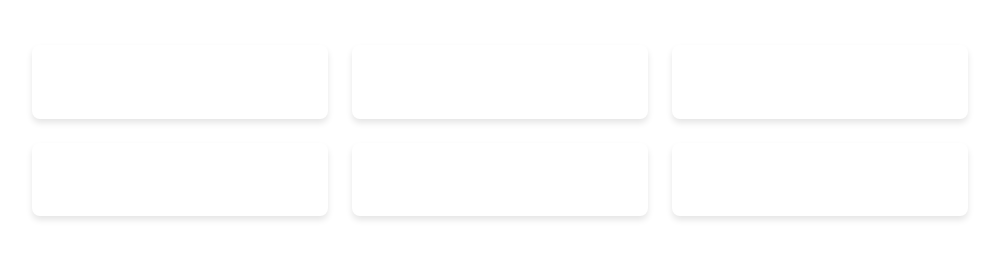
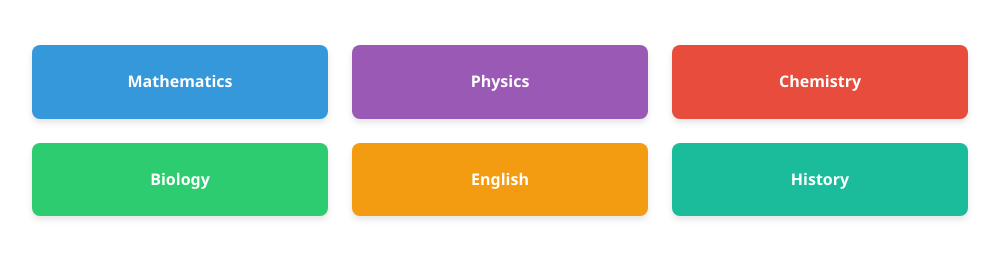
Before and after one commit to testtestwebiste/officialtest, a plain HTML site: page ig.html in a window 1280 px wide. Shown: the part 135-394 px from the top of the page, without its empty margins (140-1139 px from the left). Drawn offline with Linux system fonts and the light colour scheme.

Commit message:
Update ig.html

```diff
--- a/ig.html
+++ b/ig.html
@@ -15,12 +15,12 @@
 
         <main>
             <div class="subject-grid">
-                <a href="index.html" class="subject-btn" data-color="#3498DB">Mathematics</a>
-                <a href="index.html" class="subject-btn" data-color="#9B59B6">Physics</a>
-                <a href="index.html" class="subject-btn" data-color="#E74C3C">Chemistry</a>
-                <a href="index.html" class="subject-btn" data-color="#2ECC71">Biology</a>
-                <a href="index.html" class="subject-btn" data-color="#F39C12">English</a>
-                <a href="index.html" class="subject-btn" data-color="#1ABC9C">History</a>
+                <a href="index.html" class="subject-btn" style="--btn-color: #3498DB;">Mathematics</a>
+                <a href="index.html" class="subject-btn" style="--btn-color: #9B59B6;">Physics</a>
+                <a href="index.html" class="subject-btn" style="--btn-color: #E74C3C;">Chemistry</a>
+                <a href="index.html" class="subject-btn" style="--btn-color: #2ECC71;">Biology</a>
+                <a href="index.html" class="subject-btn" style="--btn-color: #F39C12;">English</a>
+                <a href="index.html" class="subject-btn" style="--btn-color: #1ABC9C;">History</a>
             </div>
         </main>
     </div>
```
